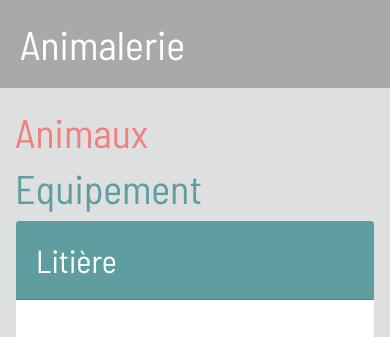
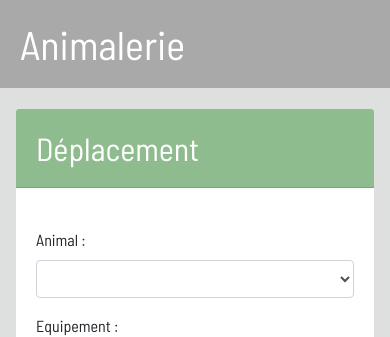
Before and after one commit to MCF-ECM/Animalerie, a Django app: page / in a window 390 px wide. Shown: the top 337 px of the page. Run offline with Django 3.2, Linux system fonts and the light colour scheme; data comes from the database, SQL or seed files in the repository; data that the repository does not hold is empty; parts of the project's set-up code (start-up, migrations or seed data) failed here and were passed over.

Commit message:
Déplacement

```diff
--- a/animalerie/models.py
+++ b/animalerie/models.py
@@ -27,3 +27,76 @@ class Animal(models.Model):
 
     def __str__(self):
         return self.id_animal
+
+    def nourrir(self):
+        if self.etat == "affamé":
+            mangeoire = Equipement.objects.get(id_equip='mangeoire')
+            if mangeoire.disponibilite == "libre":
+                self.lieu.disponibilite = "libre"
+                self.lieu.save()
+
+                self.lieu = mangeoire
+                self.etat = "repus"
+                self.save()
+
+                mangeoire.disponibilite = "occupé"
+                mangeoire.save()
+
+                return "info", "Félicitation, " + self.id_animal + " a rejoint la mangeoire et est maintenant repus."
+            else:
+                return "danger", "Impossible, la mangeoire est actuellement occupée par " + mangeoire.occupants()[0].id_animal + ". "
+        else:
+            return "danger", "Désolé, " + self.id_animal + " n'a pas faim!"
+
+    def divertir(self):
+        if self.etat == "repus":
+            roue = Equipement.objects.get(id_equip='roue')
+            if roue.disponibilite == "libre":
+                self.lieu.disponibilite = "libre"
+                self.lieu.save()
+
+                self.lieu = roue
+                self.etat = "fatigué"
+                self.save()
+
+                roue.disponibilite = "occupé"
+                roue.save()
+
+                return "info", "Félicitation, " + self.id_animal + " a rejoint la roue et est maintenant fatigué."
+            else:
+                return "danger", "Impossible, la roue est actuellement occupée par " + roue.occupants()[0].id_animal + "."
+        else:
+            return "danger", "Désolé, " + self.id_animal + " n'est pas en état de faire du sport!"
+
+    def coucher(self):
+        if self.etat == "fatigué":
+            nid = Equipement.objects.get(id_equip='nid')
+            if nid.disponibilite == "libre":
+                self.lieu.disponibilite = "libre"
+                self.lieu.save()
+
+                self.lieu = nid
+                self.etat = "endormi"
+                self.save()
+
+                nid.disponibilite = "occupé"
+                nid.save()
+
+                return "info", "Félicitation, " + self.id_animal + " a rejoint le nid et est maintenant endormi."
+            else:
+                return "danger", "Impossible, la nid est actuellement occupée par " + nid.occupants()[0].id_animal + "."
+        else:
+            return "danger", "Désolé, " + self.id_animal + " n'est pas fatigué!"
+
+    def reveiller(self):
+        if self.etat == "endormi":
+            self.lieu.disponibilite = "libre"
+            self.lieu.save()
+
+            self.lieu = Equipement.objects.get(id_equip='litière')
+            self.etat = "affamé"
+            self.save()
+
+            return "info", "Félicitation, " + self.id_animal + " a rejoint la litière et est maintenant affamé."
+        else:
+            return "danger", "Désolé, " + self.id_animal + " ne dort pas!"
--- a/animalerie/static/css/base.css
+++ b/animalerie/static/css/base.css
@@ -43,6 +43,10 @@ a:hover{
     text-decoration: none;
 }
 
+.align-right {
+    float: right;
+}
+
 .content {
     padding-top: 20px;
     padding-bottom: 20px;
@@ -58,6 +62,11 @@ a:hover{
     margin-bottom: 20px;
 }
 
+.footer-right {
+    display: flex;
+    justify-content: flex-end;
+}
+
 .center {
     text-align: center;
 }
--- a/animalerie/templates/animalerie/animalerie.html
+++ b/animalerie/templates/animalerie/animalerie.html
@@ -1,6 +1,38 @@
 {% extends 'animalerie/base.html' %}
 
 {% block content %}
+    <div class="card">
+        <h2 class="card-header darkseagreen text-white">Déplacement</h2>
+        <form method="GET">
+            <div class="card-body">
+                <div class="row">
+                    <div class="col-md-6 form-group">
+                        <label for="animal">Animal :</label>
+                        <select id="animal" name="animal" class="form-control" required>
+                                <option></option>
+                            {% for animal in animaux  %}
+                                <option value="{{ animal }}">{{ animal }}</option>
+                            {% endfor %}
+                        </select>
+                    </div>
+
+                    <div class="col-md-6 form-group">
+                        <label for="equipement">Equipement :</label>
+                        <select id="equipement" name="equipement" class="form-control" required>
+                                <option></option>
+                            {% for equipement in equipements  %}
+                                <option value="{{ equipement }}">{{ equipement | capfirst }}</option>
+                            {% endfor %}
+                        </select>
+                    </div>
+                </div>
+                <div class="card-footer footer-right">
+                    <button type="submit" class="btn darkseagreen text-white">Déplacer</button>
+                </div>
+            </div>
+        </form>
+    </div>
+
     <div class="row">
         <div class="col-md-6">
             <h1 class="text-lightcoral">Animaux</h1>
--- a/animalerie/templates/animalerie/base.html
+++ b/animalerie/templates/animalerie/base.html
@@ -13,6 +13,14 @@
     <body>
         <div class="header darkgrey">
             <span class="h1"><a class="text-white" href="{% url 'animalerie' %}">Animalerie</a></span>
+            {% if message %}
+                <div class="alert alert-{{ type }} alert-dismissible fade show align-right" role="alert">
+                    {{ message }}
+                    <button type="button" class="close" data-dismiss="alert" aria-label="Close">
+                        <span aria-hidden="true">&times;</span>
+                    </button>
+                </div>
+            {% endif %}
         </div>
 
         <div class="content container">
--- a/animalerie/views.py
+++ b/animalerie/views.py
@@ -5,10 +5,26 @@ from .models import Animal, Equipement
 def animalerie(request):
     animaux = Animal.objects.all()
     equipements = Equipement.objects.all()
+    message_type, message = "", ""
+
+    if request.method == "GET":
+        if 'animal' and 'equipement' in request.GET:
+            id_equip = request.GET['equipement']
+            animal = Animal.objects.get(id_animal=request.GET['animal'])
+            if id_equip == "litière":
+                message_type, message = animal.reveiller()
+            elif id_equip == "mangeoire":
+                message_type, message = animal.nourrir()
+            elif id_equip == "roue":
+                message_type, message = animal.divertir()
+            elif id_equip == "nid":
+                message_type, message = animal.coucher()
 
     return render(request, 'animalerie/animalerie.html', {
         'animaux': animaux,
         'equipements': equipements,
+        'type': message_type,
+        'message': message
     })
 
 
```
